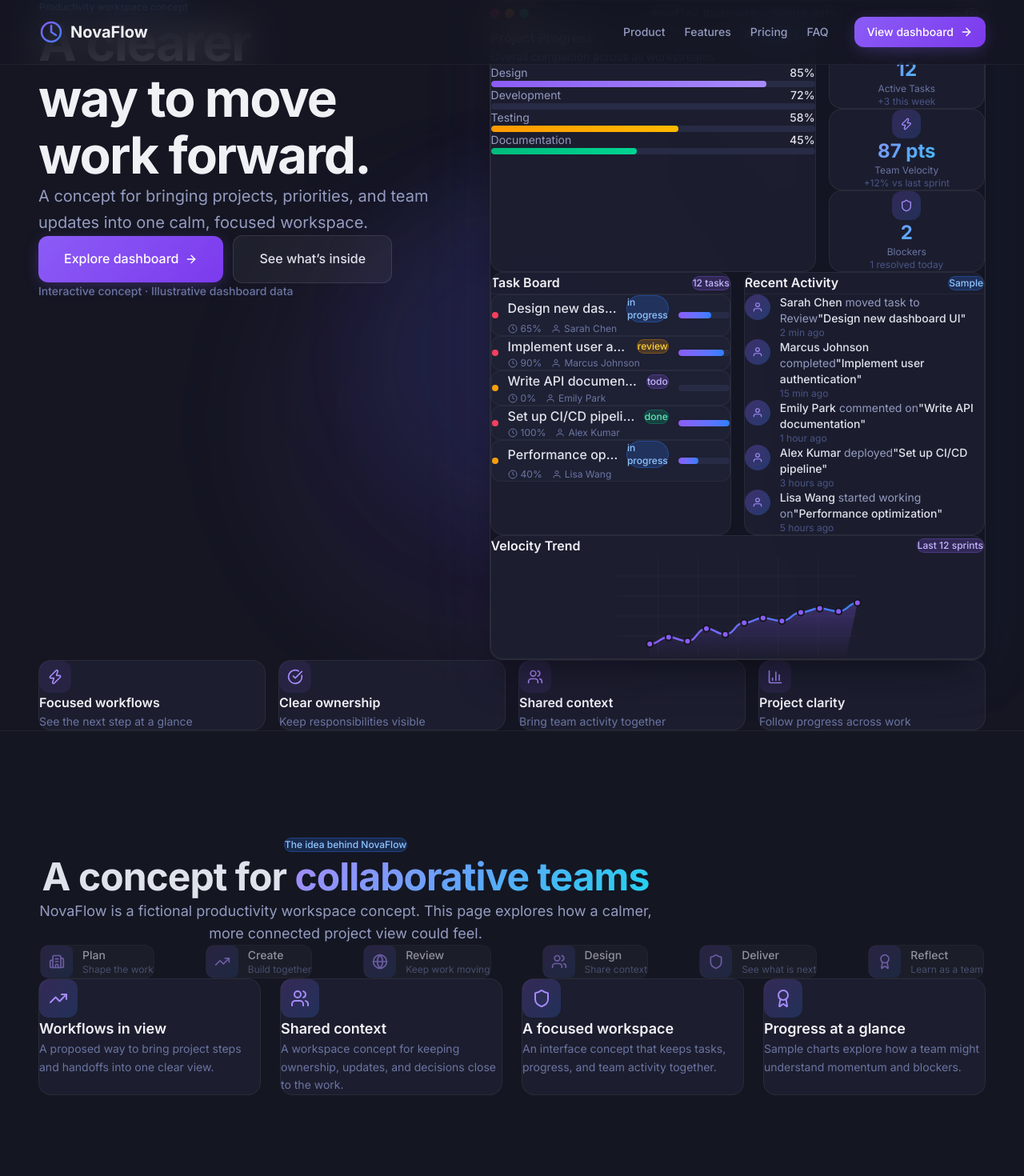
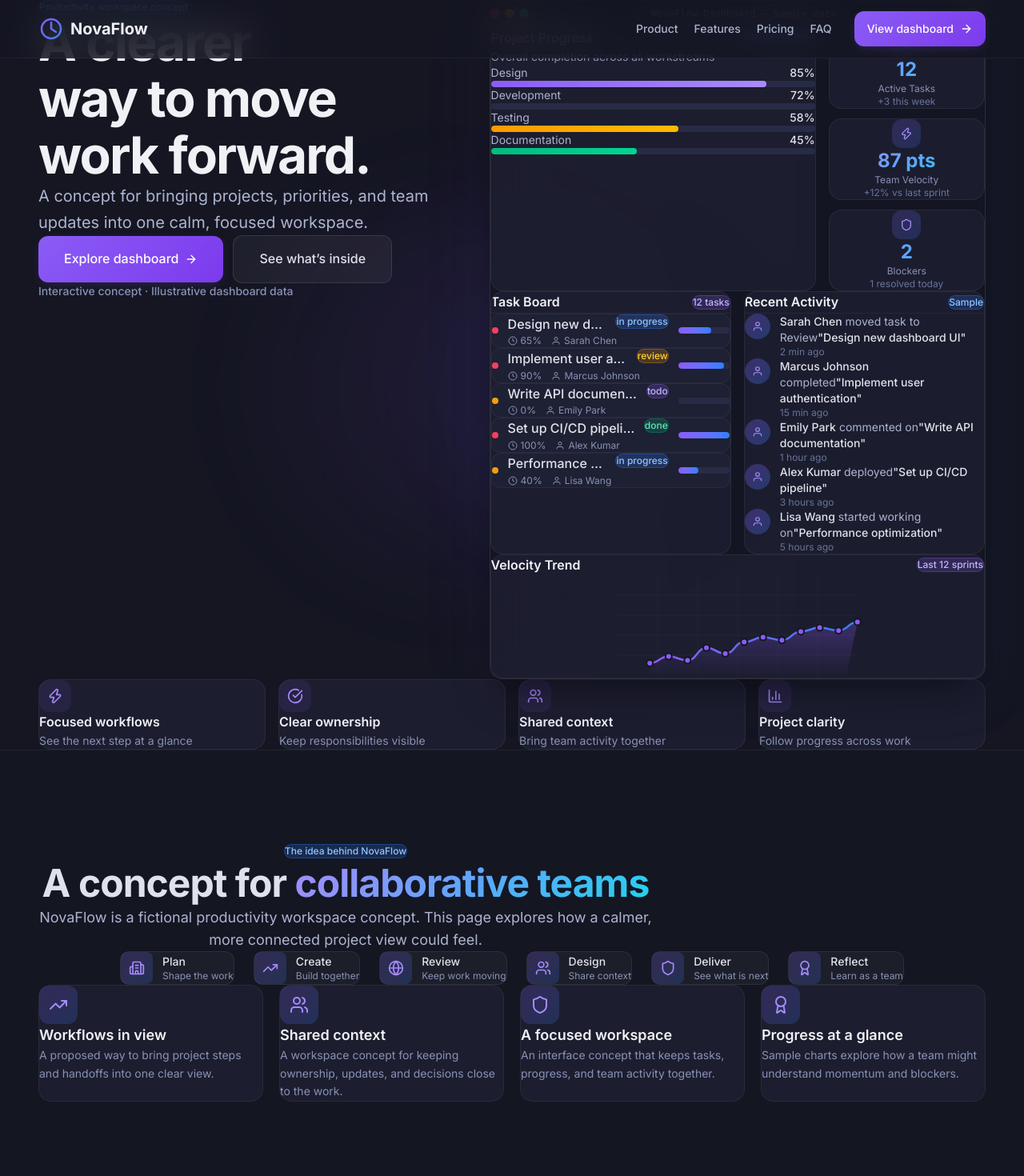
Before and after one commit to kunalsontakke9850/novaflow-landing-page, a React (Vite) app: page / in a window 1280 px wide. Shown: the top 1470 px of the page at 80% size. Built offline with nearby package versions, Linux system fonts and the light colour scheme.

Commit message:
Polish NovaFlow responsive visual system

```diff
--- a/src/components/layout/Navigation.tsx
+++ b/src/components/layout/Navigation.tsx
@@ -39,13 +39,13 @@ export function Navigation() {
       role="banner"
     >
       <nav className="container" aria-label="Main navigation">
-        <div className="flex h-16 items-center justify-between md:h-20">
+        <div className="flex h-16 items-center justify-between md:h-[4.5rem]">
           {/* Logo */}
           <Link
             to="hero"
             smooth={true}
             duration={500}
-            className="flex items-center gap-2 text-navy-50 font-display font-bold text-xl"
+            className="flex shrink-0 items-center gap-2 font-display text-xl font-bold text-navy-50"
             aria-label="NovaFlow Home"
           >
             <svg
@@ -70,8 +70,8 @@ export function Navigation() {
           </Link>
 
           {/* Desktop Navigation */}
-          <div className="hidden items-center gap-5 lg:flex xl:gap-8">
-            <div className="flex items-center gap-4 xl:gap-6">
+          <div className="hidden items-center gap-4 lg:flex xl:gap-7">
+            <div className="flex items-center gap-3 xl:gap-5">
               {navLinks.map((link) => (
                 <Link
                   key={link.href}
@@ -79,7 +79,7 @@ export function Navigation() {
                   smooth={true}
                   duration={500}
                   offset={-80}
-                  className="text-sm font-medium text-navy-300 transition-colors duration-200 hover:text-navy-50"
+                  className="rounded-md px-1 py-2 text-sm font-medium text-navy-300 transition-colors duration-200 hover:text-navy-50 focus-visible:outline"
                 >
                   {link.label}
                 </Link>
@@ -122,7 +122,7 @@ export function Navigation() {
           role="navigation"
           aria-label="Mobile navigation"
         >
-          <div className="py-4 space-y-2 border-t border-white/5">
+          <div className="space-y-2 border-t border-white/5 py-4">
             {navLinks.map((link) => (
               <Link
                 key={link.href}
@@ -131,13 +131,13 @@ export function Navigation() {
                 duration={500}
                 offset={-80}
                 spy={true}
-                className="block rounded-lg px-2 py-3 text-base font-medium text-navy-300 transition-colors hover:text-navy-50"
+                className="block min-h-11 rounded-lg px-3 py-3 text-base font-medium text-navy-200 transition-colors hover:bg-white/5 hover:text-navy-50"
                 onClick={() => setIsMobileMenuOpen(false)}
               >
                 {link.label}
               </Link>
             ))}
-            <div className="space-y-3 border-t border-white/5 pt-4">
+            <div className="border-t border-white/5 pt-4">
               <Link
                 to="product-showcase"
                 smooth={true}
--- a/src/components/sections/CTA.tsx
+++ b/src/components/sections/CTA.tsx
@@ -26,7 +26,7 @@ export function CTA() {
           whileInView={{ opacity: 1, y: 0 }}
           viewport={{ once: true, margin: '-100px' }}
           transition={{ duration: 0.7 }}
-          className="text-center max-w-4xl mx-auto"
+          className="mx-auto max-w-4xl text-center"
         >
           <Badge variant="info" size="sm" className="mb-6">
             Take a closer look
@@ -40,7 +40,7 @@ export function CTA() {
             Explore the interactive dashboard and the ideas behind the workspace. Features, sample data, and pricing are illustrative; no product services are connected.
           </p>
 
-          <div className="flex flex-col sm:flex-row items-center justify-center gap-4 mb-16">
+          <div className="mb-12 flex flex-col items-stretch justify-center gap-3 sm:flex-row sm:items-center sm:gap-4 md:mb-16">
             <Link to="product-showcase" smooth duration={500} offset={-80} className="btn btn-primary btn-lg w-full sm:w-auto gap-3">
               Explore the dashboard
               <ArrowRight className="w-4 h-4" />
@@ -51,7 +51,7 @@ export function CTA() {
           </div>
 
           {/* Trust indicators */}
-          <div className="flex flex-wrap items-center justify-center gap-8 text-navy-400 text-sm">
+          <div className="flex flex-wrap items-center justify-center gap-x-6 gap-y-3 text-sm text-navy-300">
             <div className="flex items-center gap-2">
               <svg className="w-4 h-4 text-emerald-400" viewBox="0 0 24 24" fill="none" stroke="currentColor" strokeWidth="2">
                 <path d="M22 11.08V12a10 10 0 1 1-5.93-9.14" />
--- a/src/components/sections/FAQ.tsx
+++ b/src/components/sections/FAQ.tsx
@@ -60,7 +60,7 @@ export function FAQ() {
           whileInView={{ opacity: 1, y: 0 }}
           viewport={{ once: true, margin: '-100px' }}
           transition={{ duration: 0.6 }}
-          className="text-center max-w-3xl mx-auto mb-16"
+          className="mx-auto mb-12 max-w-3xl text-center md:mb-16"
         >
           <Badge variant="info" size="sm" className="mb-4">
             Common questions
@@ -96,7 +96,7 @@ export function FAQ() {
           whileInView={{ opacity: 1, y: 0 }}
           viewport={{ once: true, margin: '-100px' }}
           transition={{ duration: 0.6, delay: 0.4 }}
-          className="text-center mt-16"
+          className="mt-12 text-center md:mt-16"
         >
           <Card variant="outlined" padding="lg" className="max-w-xl mx-auto">
             <h3 className="text-lg font-semibold text-navy-50 mb-2">A portfolio concept, built in the open</h3>
--- a/src/components/sections/Features.tsx
+++ b/src/components/sections/Features.tsx
@@ -83,7 +83,7 @@ export function Features() {
           whileInView={{ opacity: 1, y: 0 }}
           viewport={{ once: true, margin: '-100px' }}
           transition={{ duration: 0.6 }}
-          className="text-center max-w-3xl mx-auto mb-16"
+          className="mx-auto mb-12 max-w-3xl text-center md:mb-16"
         >
           <Badge variant="info" size="sm" className="mb-4">
             Product concept
@@ -97,7 +97,7 @@ export function Features() {
         </motion.div>
 
         {/* Features Grid */}
-        <div className="grid md:grid-cols-2 lg:grid-cols-3 gap-6">
+        <div className="grid gap-4 sm:grid-cols-2 lg:grid-cols-3 lg:gap-5">
           {features.map((feature, index) => (
             <motion.div
               key={feature.title}
@@ -117,7 +117,7 @@ export function Features() {
           whileInView={{ opacity: 1, y: 0 }}
           viewport={{ once: true, margin: '-100px' }}
           transition={{ duration: 0.6, delay: 0.6 }}
-          className="text-center mt-16"
+          className="mt-12 text-center md:mt-16"
         >
           <Link to="how-it-works" smooth duration={500} offset={-80} className="btn btn-secondary btn-lg gap-3">
             Explore the workflow
--- a/src/components/sections/Hero.tsx
+++ b/src/components/sections/Hero.tsx
@@ -21,9 +21,9 @@ export function Hero() {
       {/* Background Effects */}
       <div className="absolute inset-0" aria-hidden="true">
         {/* Radial gradients */}
-        <div className="absolute top-1/4 left-1/4 w-[600px] h-[600px] bg-violet-500/10 rounded-full blur-3xl animate-pulse-soft" />
-        <div className="absolute bottom-1/4 right-1/4 w-[500px] h-[500px] bg-blue-500/10 rounded-full blur-3xl animate-pulse-soft" style={{ animationDelay: '1.5s' }} />
-        <div className="absolute top-1/2 left-1/2 -translate-x-1/2 -translate-y-1/2 w-[400px] h-[400px] bg-violet-500/5 rounded-full blur-3xl animate-float" />
+        <div className="absolute top-1/4 left-1/4 h-[500px] w-[500px] rounded-full bg-violet-500/7 blur-3xl animate-pulse-soft" />
+        <div className="absolute bottom-1/4 right-1/4 h-[420px] w-[420px] rounded-full bg-blue-500/7 blur-3xl animate-pulse-soft" style={{ animationDelay: '1.5s' }} />
+        <div className="absolute top-1/2 left-1/2 h-[360px] w-[360px] -translate-x-1/2 -translate-y-1/2 rounded-full bg-violet-500/4 blur-3xl animate-float" />
 
         {/* Grid pattern */}
         <div className="absolute inset-0 opacity-5" style={{
@@ -150,20 +150,20 @@ function DashboardPreview() {
   const chartData = [45, 52, 48, 61, 55, 67, 72, 69, 78, 82, 79, 88];
 
   return (
-    <div className="relative">
+      <div className="relative min-w-0">
       {/* Glow effect */}
       <div className="absolute -inset-4 bg-gradient-to-r from-violet-500/10 to-blue-500/10 rounded-3xl blur-2xl opacity-50" aria-hidden="true" />
 
       <div className="relative glass-strong rounded-2xl overflow-hidden border border-white/10 shadow-[0_25px_50px_-12px_rgba(0,0,0,0.5)]">
         {/* Header bar */}
-        <div className="flex items-center gap-2 px-4 py-3 bg-navy-950/50 border-b border-white/5">
-          <div className="flex gap-1.5">
+        <div className="flex min-w-0 items-center gap-2 border-b border-white/5 bg-navy-950/50 px-3 py-3 sm:px-4">
+          <div className="flex shrink-0 gap-1.5">
             <div className="w-3 h-3 rounded-full bg-rose-500" />
             <div className="w-3 h-3 rounded-full bg-amber-500" />
             <div className="w-3 h-3 rounded-full bg-emerald-500" />
           </div>
-          <div className="flex-1 text-center text-xs text-navy-400 font-mono">NovaFlow Dashboard — Sample data</div>
-          <div className="w-8 h-8 rounded-lg bg-white/5 flex items-center justify-center">
+          <div className="min-w-0 flex-1 truncate px-1 text-center font-mono text-xs text-navy-300">NovaFlow Dashboard — Sample data</div>
+          <div className="flex h-8 w-8 shrink-0 items-center justify-center rounded-lg bg-white/5">
             <svg width="16" height="16" viewBox="0 0 24 24" fill="none" stroke="currentColor" strokeWidth="2" className="text-navy-400">
               <path d="M12 22c5.523 0 10-4.477 10-10S17.523 2 12 2 2 6.477 2 12s4.477 10 10 10z" />
               <path d="M12 6v6l4 2" />
@@ -171,17 +171,17 @@ function DashboardPreview() {
           </div>
         </div>
 
-        <div className="p-4 md:p-6 space-y-4 md:space-y-6">
+        <div className="min-w-0 space-y-4 p-3 sm:p-4 md:space-y-5 md:p-6">
           {/* Top Row: Project Progress + Quick Stats */}
-          <div className="grid md:grid-cols-3 gap-4">
+          <div className="grid min-w-0 gap-4 xl:grid-cols-3">
             {/* Project Progress */}
-            <Card variant="default" padding="md" className="md:col-span-2">
-              <div className="flex items-start justify-between mb-4">
-                <div>
+            <Card variant="default" padding="md" className="min-w-0 xl:col-span-2">
+              <div className="mb-4 flex min-w-0 flex-wrap items-start justify-between gap-2">
+                <div className="min-w-0">
                   <h4 className="font-semibold text-navy-50">Project Progress</h4>
                   <p className="text-navy-400 text-sm mt-0.5">Overall completion across all workstreams</p>
                 </div>
-                <Badge variant="info" size="sm">Illustrative data</Badge>
+                <Badge variant="info" size="sm" className="shrink-0">Illustrative data</Badge>
               </div>
 
               {/* Progress bars */}
@@ -214,13 +214,13 @@ function DashboardPreview() {
             </Card>
 
             {/* Quick Stats */}
-            <div className="space-y-3">
+            <div className="grid min-w-0 grid-cols-1 gap-3 sm:grid-cols-3 xl:grid-cols-1">
               {[
                 { label: 'Active Tasks', value: '12', icon: CheckCircle, color: 'violet', trend: '+3 this week' },
                 { label: 'Team Velocity', value: '87 pts', icon: Zap, color: 'blue', trend: '+12% vs last sprint' },
                 { label: 'Blockers', value: '2', icon: Shield, color: 'amber', trend: '1 resolved today' },
               ].map((stat) => (
-                <Card key={stat.label} variant="default" padding="md" className="text-center">
+                <Card key={stat.label} variant="default" padding="md" className="min-w-0 text-center">
                   <div className="flex items-center justify-center gap-2 mb-2">
                     <div className="w-9 h-9 rounded-xl bg-gradient-to-br from-violet-500/20 to-blue-500/20 flex items-center justify-center">
                       <stat.icon className="w-4 h-4 text-violet-400" />
@@ -235,12 +235,12 @@ function DashboardPreview() {
           </div>
 
           {/* Bottom Row: Task Board + Activity */}
-          <div className="grid md:grid-cols-2 gap-4">
+          <div className="grid min-w-0 gap-4 xl:grid-cols-2">
             {/* Task Board */}
             <Card variant="default" padding="none" className="overflow-hidden">
-              <div className="px-4 py-3 border-b border-white/5 flex items-center justify-between">
+              <div className="flex items-center justify-between gap-3 border-b border-white/5 px-4 py-3">
                 <h4 className="font-semibold text-navy-50">Task Board</h4>
-                <Badge variant="default" size="sm">12 tasks</Badge>
+                <Badge variant="default" size="sm" className="shrink-0">12 tasks</Badge>
               </div>
               <div className="p-4">
                 <div className="space-y-3">
@@ -250,7 +250,7 @@ function DashboardPreview() {
                       initial={{ opacity: 0, x: -20 }}
                       animate={{ opacity: 1, x: 0 }}
                       transition={{ duration: 0.3, delay: 0.6 + tasks.indexOf(task) * 0.05 }}
-                      className="flex items-center gap-3 p-3 rounded-xl bg-navy-900/50 border border-white/5 hover:border-white/10 transition-colors group"
+                      className="flex min-w-0 items-center gap-2 rounded-xl border border-white/5 bg-navy-900/50 p-2.5 transition-colors group hover:border-white/10 sm:gap-3 sm:p-3"
                     >
                       <div className="w-2 h-2 rounded-full flex-shrink-0"
                         style={{
@@ -258,11 +258,12 @@ function DashboardPreview() {
                         }}
                       />
                       <div className="flex-1 min-w-0">
-                        <div className="flex items-center gap-2">
-                          <span className="font-medium text-navy-100 truncate">{task.title}</span>
+                        <div className="flex min-w-0 items-start gap-2">
+                          <span className="min-w-0 flex-1 truncate font-medium text-navy-100">{task.title}</span>
                           <Badge
                             variant={task.status === 'done' ? 'success' : task.status === 'in-progress' ? 'info' : task.status === 'review' ? 'warning' : 'default'}
                             size="sm"
+                            className="shrink-0"
                           >
                             {task.status.replace('-', ' ')}
                           </Badge>
@@ -284,7 +285,7 @@ function DashboardPreview() {
                           </span>
                         </div>
                       </div>
-                      <div className="w-16 h-2 bg-navy-800 rounded-full overflow-hidden flex-shrink-0">
+                      <div className="hidden h-2 w-16 flex-shrink-0 overflow-hidden rounded-full bg-navy-800 sm:block">
                         <motion.div
                           initial={{ width: 0 }}
                           animate={{ width: `${task.progress}%` }}
@@ -300,7 +301,7 @@ function DashboardPreview() {
 
             {/* Activity Feed */}
             <Card variant="default" padding="none" className="overflow-hidden">
-              <div className="px-4 py-3 border-b border-white/5 flex items-center justify-between">
+              <div className="flex items-center justify-between gap-3 border-b border-white/5 px-4 py-3">
                 <h4 className="font-semibold text-navy-50">Recent Activity</h4>
                 <Badge variant="info" size="sm">Sample</Badge>
               </div>
@@ -336,9 +337,9 @@ function DashboardPreview() {
 
           {/* Mini Chart */}
           <Card variant="default" padding="md" className="md:col-span-2">
-            <div className="flex items-center justify-between mb-4">
+            <div className="flex min-w-0 items-center justify-between gap-3 mb-4">
               <h4 className="font-semibold text-navy-50">Velocity Trend</h4>
-              <Badge variant="default" size="sm">Last 12 sprints</Badge>
+              <Badge variant="default" size="sm" className="shrink-0">Last 12 sprints</Badge>
             </div>
             <div className="h-32 relative">
               <svg viewBox="0 0 300 128" className="w-full h-full" aria-label="Velocity trend chart showing upward trajectory over 12 sprints">
--- a/src/components/sections/Pricing.tsx
+++ b/src/components/sections/Pricing.tsx
@@ -110,7 +110,7 @@ export function Pricing() {
           whileInView={{ opacity: 1, y: 0 }}
           viewport={{ once: true, margin: '-100px' }}
           transition={{ duration: 0.6 }}
-          className="text-center max-w-3xl mx-auto mb-12"
+          className="mx-auto mb-10 max-w-3xl text-center md:mb-12"
         >
           <Badge variant="info" size="sm" className="mb-4">
             Example pricing
@@ -160,7 +160,7 @@ export function Pricing() {
         </motion.div>
 
         {/* Plans Grid */}
-        <div className="grid md:grid-cols-3 gap-6 max-w-6xl mx-auto">
+        <div className="mx-auto grid max-w-6xl gap-4 sm:grid-cols-2 lg:grid-cols-3 lg:gap-5">
           {plans.map((plan, index) => (
             <motion.div
               key={plan.name}
--- a/src/components/sections/SocialProof.tsx
+++ b/src/components/sections/SocialProof.tsx
@@ -49,7 +49,7 @@ export function SocialProof() {
           whileInView={{ opacity: 1, y: 0 }}
           viewport={{ once: true, margin: '-100px' }}
           transition={{ duration: 0.6 }}
-          className="text-center max-w-3xl mx-auto mb-16"
+          className="mx-auto mb-12 max-w-3xl text-center md:mb-16"
         >
           <Badge variant="info" size="sm" className="mb-4">
             The idea behind NovaFlow
@@ -68,16 +68,16 @@ export function SocialProof() {
           whileInView={{ opacity: 1, y: 0 }}
           viewport={{ once: true, margin: '-100px' }}
           transition={{ duration: 0.6, delay: 0.1 }}
-          className="mb-20"
+          className="mb-14 md:mb-18"
         >
-          <div className="flex flex-wrap items-center justify-center gap-8 md:gap-16 opacity-60 hover:opacity-100 transition-opacity duration-500">
+          <div className="flex flex-wrap items-center justify-center gap-3 sm:gap-4 md:gap-6">
             {audienceTypes.map((company, index) => (
               <motion.div
                 key={company.name}
                 initial={{ opacity: 0, scale: 0.9 }}
                 animate={{ opacity: 1, scale: 1 }}
                 transition={{ duration: 0.4, delay: 0.1 + index * 0.05 }}
-                className="flex items-center gap-3 px-4 py-2 rounded-xl bg-white/5 border border-white/5 hover:border-white/10 transition-colors group"
+                className="group flex items-center gap-3 rounded-xl border border-white/8 bg-white/[0.035] px-3 py-2 transition-colors hover:border-white/15 sm:px-4"
               >
                 <div className="w-10 h-10 rounded-lg bg-gradient-to-br from-violet-500/20 to-blue-500/20 flex items-center justify-center group-hover:from-violet-500/30 group-hover:to-blue-500/30 transition-colors">
                   <company.icon className="w-5 h-5 text-violet-400" />
@@ -94,7 +94,7 @@ export function SocialProof() {
         </motion.div>
 
         {/* Concept highlights */}
-        <div className="grid md:grid-cols-2 lg:grid-cols-4 gap-6">
+        <div className="grid gap-4 sm:grid-cols-2 lg:grid-cols-4 lg:gap-5">
           {benefits.map((benefit, index) => (
             <motion.div
               key={benefit.title}
--- a/src/index.css
+++ b/src/index.css
@@ -7,9 +7,9 @@
   --color-navy-50: #f0f1f5;
   --color-navy-100: #e0e2eb;
   --color-navy-200: #c1c5d7;
-  --color-navy-300: #959cc0;
-  --color-navy-400: #6b75a2;
-  --color-navy-500: #4a5585;
+  --color-navy-300: #adb4d0;
+  --color-navy-400: #8992b5;
+  --color-navy-500: #69749a;
   --color-navy-600: #3b436e;
   --color-navy-700: #303456;
   --color-navy-800: #282b45;
@@ -34,10 +34,10 @@
   --color-accent-amber: #f59e0b;
   --color-accent-rose: #f43f5e;
 
-  --shadow-glow: 0 0 40px -10px rgba(139, 92, 246, 0.3);
-  --shadow-glow-blue: 0 0 40px -10px rgba(59, 130, 246, 0.3);
-  --shadow-card: 0 4px 24px -4px rgba(0, 0, 0, 0.25), 0 0 0 1px rgba(255, 255, 255, 0.05);
-  --shadow-card-hover: 0 12px 40px -8px rgba(0, 0, 0, 0.35), 0 0 0 1px rgba(255, 255, 255, 0.08);
+  --shadow-glow: 0 0 32px -12px rgba(139, 92, 246, 0.18);
+  --shadow-glow-blue: 0 0 32px -12px rgba(59, 130, 246, 0.16);
+  --shadow-card: 0 4px 20px -8px rgba(0, 0, 0, 0.28), 0 0 0 1px rgba(255, 255, 255, 0.045);
+  --shadow-card-hover: 0 10px 28px -10px rgba(0, 0, 0, 0.38), 0 0 0 1px rgba(255, 255, 255, 0.08);
 
   --animate-fade-in: fadeIn 0.6s ease-out forwards;
   --animate-slide-up: slideUp 0.6s ease-out forwards;
@@ -121,7 +121,7 @@ body {
 
 /* Focus visible styles */
 :focus-visible {
-  outline: 2px solid #8b5cf6;
+  outline: 2px solid #c4b5fd;
   outline-offset: 2px;
 }
 
@@ -205,13 +205,15 @@ body {
   gap: 0.5rem;
   font-weight: 500;
   font-size: 0.9375rem;
-  padding: 0.75rem 1.5rem;
+  min-height: 2.75rem;
+  padding: 0.75rem 1.375rem;
   border-radius: 0.75rem;
   transition: all 0.2s ease;
   cursor: pointer;
   border: none;
   text-decoration: none;
-  white-space: nowrap;
+  white-space: normal;
+  text-align: center;
 }
 
 .btn:disabled {
@@ -222,12 +224,12 @@ body {
 .btn-primary {
   background: linear-gradient(135deg, #8b5cf6 0%, #7c3aed 100%);
   color: white;
-  box-shadow: 0 4px 20px -4px rgba(139, 92, 246, 0.4);
+  box-shadow: 0 4px 16px -6px rgba(139, 92, 246, 0.32);
 }
 
 .btn-primary:hover:not(:disabled) {
   background: linear-gradient(135deg, #7c3aed 0%, #6d28d9 100%);
-  box-shadow: 0 8px 30px -6px rgba(139, 92, 246, 0.5);
+  box-shadow: 0 7px 22px -8px rgba(139, 92, 246, 0.4);
   transform: translateY(-1px);
 }
 
@@ -271,7 +273,7 @@ body {
   background: rgba(34, 36, 56, 0.6);
   border: 1px solid rgba(255, 255, 255, 0.06);
   border-radius: 1rem;
-  transition: all 0.3s ease;
+  transition: border-color 0.2s ease, background-color 0.2s ease, box-shadow 0.2s ease;
 }
 
 .card:hover {
@@ -303,18 +305,18 @@ body {
 
 /* Section spacing */
 .section {
-  padding: 5rem 0;
+  padding: 4.5rem 0;
 }
 
 @media (min-width: 768px) {
   .section {
-    padding: 7rem 0;
+    padding: 6rem 0;
   }
 }
 
 @media (min-width: 1024px) {
   .section {
-    padding: 8rem 0;
+    padding: 7rem 0;
   }
 }
 
```
Also changed, not shown: src/components/layout/Footer.tsx (+5 -5 lines), src/components/sections/HowItWorks.tsx (+4 -4 lines).
